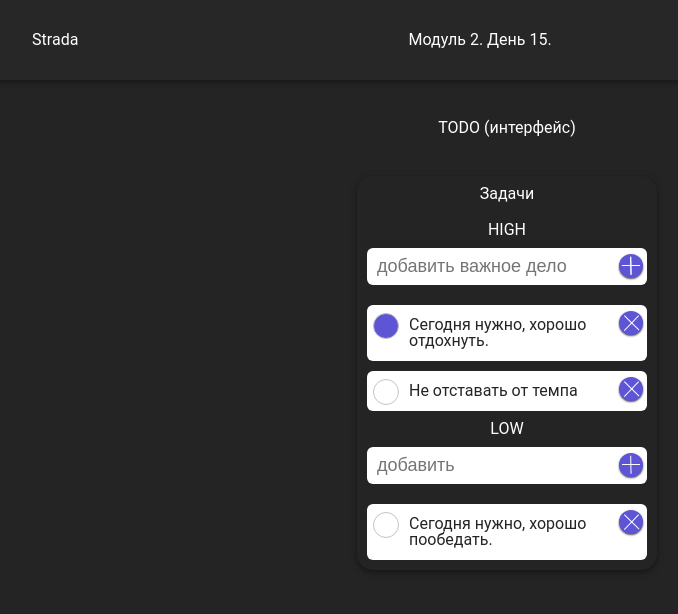
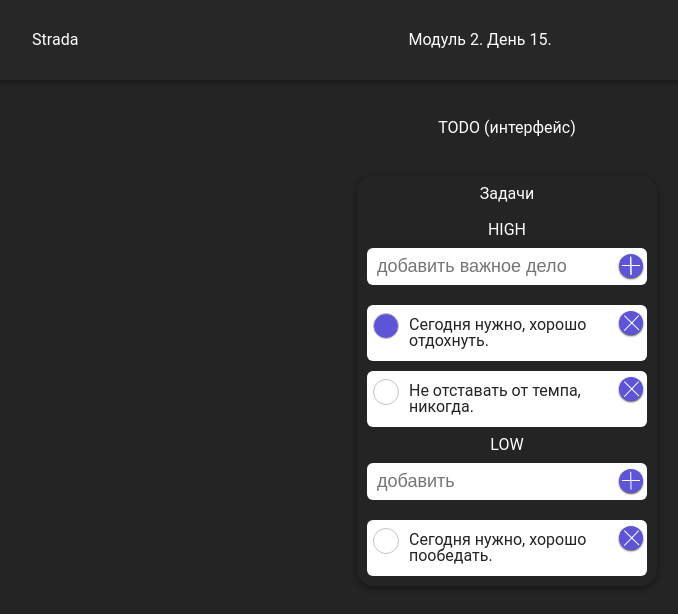
Before and after one commit to ivalera/todo_strada, a plain HTML site: page index.html in a window 1280 px wide. Shown: the whole page, without its empty margins (133-811 px from the left). Drawn offline with Linux system fonts and the light colour scheme.

Commit message:
Update index.html

```diff
--- a/index.html
+++ b/index.html
@@ -36,7 +36,7 @@
                 <div class="todo__task">
                     <input type="checkbox" class="todo__status">
                     <p>
-                        Не отставать от темпа
+                        Не отставать от темпа, никогда.
                     </p>
                     <button id="btn-close" class="btn btn__close"></button>
                 </div>
```
